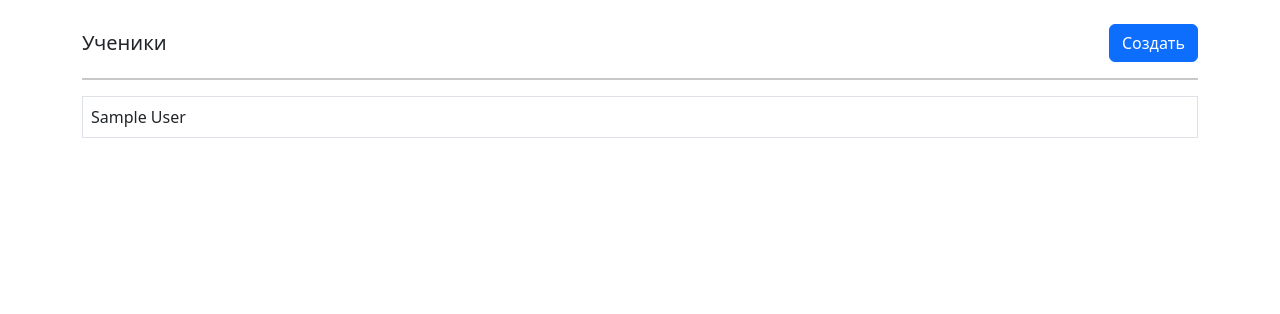
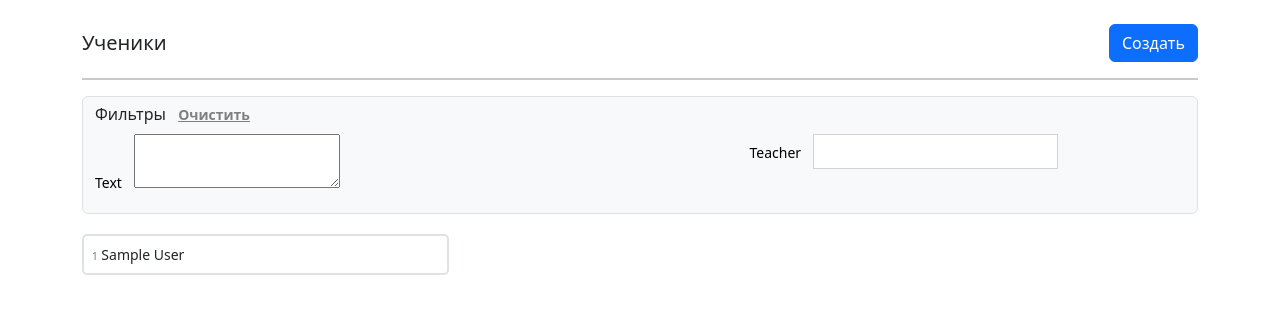
Before and after one commit to umarkhashimov/attendance-back, a Django app: template templates/students_list.html in a window 1280 px wide. Shown: the part 54-368 px from the top of the page. Run offline with Django 5.2, Linux system fonts and the light colour scheme; the template is opened without the code that fills it: most values are stand-ins (such as "Sample title", 1, 10 or a date in 2020); form fields are guessed from the names that the template uses; some libraries are stand-ins or nearby versions.

Commit message:
student list page update

```diff
--- a/assets/css/main.css
+++ b/assets/css/main.css
@@ -363,6 +363,13 @@ table.enrollments tr:not(.trial-lesson):hover td {
     color: black;
 }
 
+#filterForm :where(input, select + .select2 > .selection > .select2-selection){
+    min-height: 35px !important;
+    align-items: center;
+    padding: 3px 6px;
+    border: 1px solid lightgray;
+}
+
 @media screen and (max-width: 480px) {
     .attendance-item {
         font-size: 17px;
--- a/courses/filters.py
+++ b/courses/filters.py
@@ -14,8 +14,6 @@ def course_date_match(course) -> bool:
     return time_match and weekday_match
 
 
-
-
 def early_to_conduct_session(session) -> bool:
     session_datetime = datetime.combine(session.date, session.course.lesson_time)
     time_now = datetime.now()
--- a/students/models.py
+++ b/students/models.py
@@ -14,7 +14,7 @@ class StudentModel(models.Model):
     courses = models.ManyToManyField(CourseModel, through='Enrollment', verbose_name='Записанные курсы')
 
     def has_debt(self):
-        debt_enrollments = Enrollment.objects.all().filter(student=self, balance__lte=0).count()
+        debt_enrollments = Enrollment.objects.all().filter(student=self, balance__lte=0, status=True, trial_lesson=False).count()
         if debt_enrollments > 0:
             return True
         return False
--- a/templates/students_list.html
+++ b/templates/students_list.html
@@ -11,85 +11,66 @@
             <h5 class="m-0">Ученики</h5>
             <a href="{% url "students:create_student" %}" class="btn btn-primary">Создать</a>
         </div>
-    {% comment %} <hr class="table-group-divider" /> {% endcomment %}
-    {% comment %} <form id="filterForm" method="get" action="{% url 'main:courses_list' %}" class="">
-      <div class="row">
-        <div class="col-12 col-sm-7 col-md-6 col-lg-3">
-          <label for="teacherName" class="mb-2 ms-1">Учителя</label>
-          <select name="teacher" class="form-select border-3 {% if request.GET.teacher %} border-primary{% endif %} w-100" id="teacherName">
-            <option value="">--</option>
-            {% for teacher in teachers %}
-            <option {% if request.GET.teacher == teacher.id|stringformat:"i" %}selected{% endif %} value="{{ teacher.id }}" class="text-dark">
-              {{ teacher.username }} {% if teacher.first_name or teacher.last_name %}
-              - {{ teacher.get_full_name }}
-              {% endif %}
-            </option>
-            {% endfor %}
-          </select>
+        <hr class="table-group-divider"/>
+        <div class="row m-0 p-0 ">
+            <div class="col-12 bg-light rounded pt-2 px-2 border">
+                <form id="filterForm" method="get" class="student-filter-form">
+                    <div class="">
+                        <h6 class="text-dark  ms-1 fs-6 m-0">Фильтры
+                            <button type="reset" class="filter-reset-btn ms-2 mb-1"><p>Очистить</p></button>
+                        </h6>
                     </div>
-        <div class="col-12 col-sm-5 col-md-3 col-lg-2 mt-2 mt-sm-0">
-          <label for="daySelect" class="mb-2 ms-1">Дни</label>
-          <select name="day" class="form-select border-3 {% if request.GET.day %} border-primary{% endif %}" id="daySelect">
-            <option value="">--</option>
-            {% for day in days %}
-            <option {% if request.GET.day == day.0 %}selected{% endif %} value="{{ day.0 }}">{{ day.1 }}</option>
-            {% endfor %}
-          </select>
-        </div>
-        <div class="col-12 col-sm-5 col-md-3 col-lg-2 mt-2 mt-lg-0">
-          <label for="statusSelect" class="mb-2 ms-1">Курс</label>
-          <select name="subject" class="form-select border-3 {% if request.GET.subject %} border-primary{% endif %}" id="daySelect">
-            <option value="">--</option>
-            {% for subject in subjects %}
-            <option {% if request.GET.subject == subject.id|stringformat:"i" %}selected{% endif %} value="{{subject.id}}">{{subject.name}}</option>
-            {% endfor %}
-          </select>
-        </div>
-        <div class="col-12 col-sm-7 col-md-9 col-lg-3 mt-2 mt-lg-0">
-          <label for="courseName" class="mb-2 ms-1">Имя курса</label>
-          <input value="{{request.GET.course_name}}" id="courseName" name="course_name" placeholder="--" type="text" class="form-control border-3 w-100 {% if request.GET.course_name %} border-primary{% endif %}" />
-        </div>
-        <div class="col-12 col-md-3 col-lg-2 mt-3 mt-md-2">
-          <div class="d-flex align-items-end gap-4 gap-lg-2 h-100">
-            <button type="reset" class="btn btn-danger w-100 border-3 px-2"><i class="bi bi-x-lg"></i></button>
-            <button type="submit" class="btn btn-success w-100 border-3 px-2"><i class="bi bi-check-lg"></i></button>
+                    <div class="row mt-2 pb-3">
+                        <div class="col-12 col-md-7">
+                            <div class="custom-select-2">
+                                <label for="subject" class="me-2 ms-1 mb-1">{{ filter_form.text.label }}</label>
+                                {{ filter_form.text }}
                             </div>
                         </div>
-      </div>
-    </form> {% endcomment %}
-    <hr class="table-group-divider" />
-    <table class="table data-list">
-    {% for obj in students %}
-      <tr class="border {% if obj.has_debt %}has-debt{% endif %}">
-        <td class="p-1 ">
-
-          <a href="{% url 'students:student_update' pk=obj.id %}" class="p-1 d-block course-list-item">
-            <div class="row">
-              <div class="col-12 d-flex align-items-center">
-                <p class="text-dark m-0">{{ obj.full_name|capfirst }}</p>
+                        <div class="col-12 col-md-5">
+                            <div class="custom-select-2">
+                                <label for="teacherName" class="me-2 ms-1 mb-1">{{ filter_form.teacher.label }}</label>
+                                {{ filter_form.teacher }}
                             </div>
                         </div>
+{#                        <div class="col-12 col-md-4">#}
+{#                            <div class="custom-select-2">#}
+{#                                <label for="daySelect" class="me-2 ms-1 mb-1">{{ filter_form.weekdays.label }}</label>#}
+{#                                {{ filter_form.weekdays }}#}
+{#                            </div>#}
+{#                        </div>#}
+                    </div>
+                </form>
+            </div>
+        </div>
+
+        <div class="row px-2 mt-3">
+            {% for obj in students %}
+                <div class="col-12 col-md-6 col-lg-4 px-1 my-1">
+                    <a href="{% url 'students:student_update' pk=obj.id %}"
+                       class="border-2 border px-2 py-2 d-block course-list-item {% if obj.has_debt %} border-danger-subtle bg-danger-subtle {% endif %}">
+                        <p class="text-dark mb-0 course-name">
+                            <span class="text-secondary course-id">{{ obj.id }}</span>
+                            {{ obj.full_name|capfirst }}
+                        </p>
                     </a>
-        </td>
-      </tr>
+                </div>
             {% empty %}
-      <tr>
-        <td>
-          <p class="text-center text-secondary">Нет Учеников.</p>
-        </td>
-      </tr>
+                <p class="text-center text-secondary">Нет груп.</p>
             {% endfor %}
-    </table>
+        </div>
 
-
-    {% if page_obj.paginator.count > 20 %}
-    <div class="row mt-5">
+        {% if page_obj.paginator.count > 30 %}
+            <div class="row mt-4">
                 <div class="col-12 col-lg-8 offset-lg-2 d-flex justify-content-center">
                     <nav aria-label="Page navigation example">
                         <ul class="pagination ">
                             {% if page_obj.has_previous %}
                                 <li class="page-item">
-                            <a class="page-link" href="?{% for key, value in request.GET.items %}{% if key != 'page' %}{{ key }}={{ value }}&{% endif %}{% endfor %}page={{ page_obj.previous_page_number }}"
+                                    <a class="page-link" href="?
+
+
+                                            {% for key, value in request.GET.items %}{% if key != 'page' %}{{ key }}={{ value }}&{% endif %}{% endfor %}page={{ page_obj.previous_page_number }}"
                                        aria-label="Previous">
                                         <span aria-hidden="true">&laquo;</span>
                                     </a>
@@ -98,15 +79,23 @@
                             {% for page in paginator.page_range %}
                                 {% if page_obj.number == page %}
                                     <li class="page-item ms-1"><a class="page-link active"
-                                                          href="?{% for key, value in request.GET.items %}{% if key != 'page' %}{{ key }}={{ value }}&{% endif %}{% endfor %}page={{ page }}">{{ page }}</a></li>
+                                                                  href="?
+
+
+                                                                          {% for key, value in request.GET.items %}{% if key != 'page' %}{{ key }}={{ value }}&{% endif %}{% endfor %}page={{ page }}">{{ page }}</a>
+                                    </li>
                                 {% elif page > page_obj.number|add:-4 and page < page_obj.number|add:4 %}
                                     <li class="page-item ms-1"><a class="page-link"
-                                                          href="?{% for key, value in request.GET.items %}{% if key != 'page' %}{{ key }}={{ value }}&{% endif %}{% endfor %}page={{ page }}">{{ page }}</a></li>
+                                                                  href="?{% for key, value in request.GET.items %}{% if key != 'page' %}{{ key }}={{ value }}&{% endif %}{% endfor %}page={{ page }}">{{ page }}</a>
+                                    </li>
                                 {% endif %}
                             {% endfor %}
                             {% if page_obj.has_next %}
                                 <li class="page-item ms-1">
-                            <a class="page-link" href="?{% for key, value in request.GET.items %}{% if key != 'page' %}{{ key }}={{ value }}&{% endif %}{% endfor %}page={{ page_obj.next_page_number }}"
+                                    <a class="page-link" href="?
+
+
+                                            {% for key, value in request.GET.items %}{% if key != 'page' %}{{ key }}={{ value }}&{% endif %}{% endfor %}page={{ page_obj.next_page_number }}"
                                        aria-label="Next">
                                         <span aria-hidden="true">&raquo;</span>
                                     </a>
@@ -118,4 +107,27 @@
             </div>
         {% endif %}
     </div>
+
 {% endblock %}
+
+{% block custom_js %}
+    <script>
+        let filterForm = document.querySelector('form#filterForm')
+        filterForm.addEventListener('reset', (event) => {
+            event.preventDefault();
+            event.target.reset()
+            event.target.querySelectorAll('input').forEach((inp) => {
+                inp.removeAttribute('value')
+            })
+            event.target.querySelectorAll('option').forEach((select) => {
+                select.removeAttribute('selected')
+            })
+            event.target.submit()
+        })
+
+        $(document).ready(function () {
+            $('select').select2() // Apply select2 to all select elements
+        })
+
+    </script>
+{% endblock %}
```
Also changed, not shown: main/forms.py (+21 -0 lines), main/views.py (+26 -7 lines), templates/courses_list.html (+40 -22 lines). Lines whose indentation alone changed are shown as unchanged.
